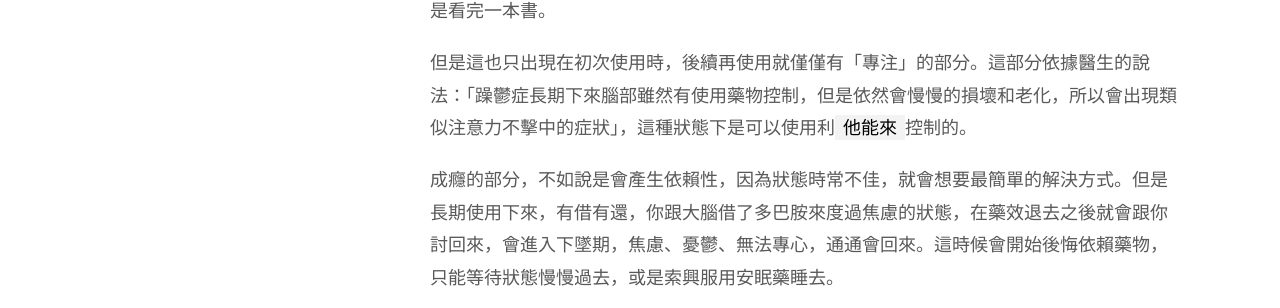
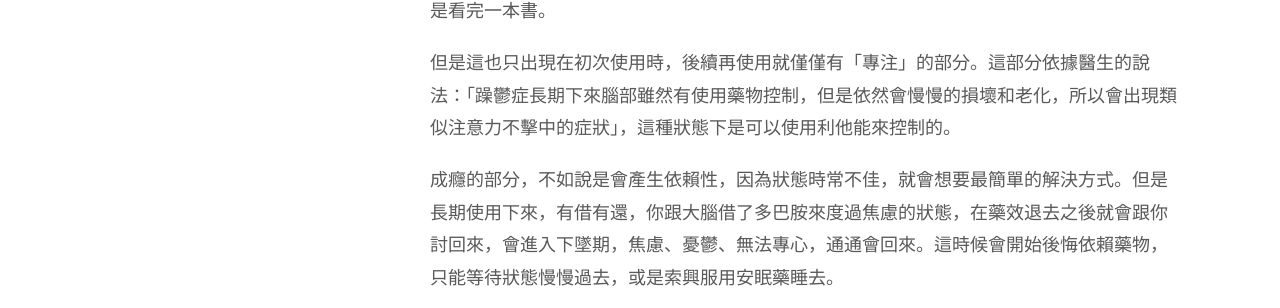
Before and after one commit to zenkarsha/blog, a Jekyll site: the page built from _posts/2022-08-02-about-ritalin.markdown, in a window 1280 px wide and 1091 px high. Shown: the part 675-983 px from the top of the window. Built offline with Jekyll 4.4.1, drawn with Linux system fonts in a browser that asks for light colours.

Commit message:
remove highlight

```diff
--- a/_posts/2022-08-02-about-ritalin.markdown
+++ b/_posts/2022-08-02-about-ritalin.markdown
@@ -21,7 +21,7 @@ title: "About Ritalin"
 
 其中提到「憂鬱症患者前額葉皮質區普遍低落看起來像ADD的症狀」，這部分確實有感覺到，初次使用利他能的時候，有感覺情緒整體轉換到類似「輕躁」的狀態，也可以比較專心的做事或是看完一本書。
 
-但是這也只出現在初次使用時，後續再使用就僅僅有「專注」的部分。這部分依據醫生的說法：「躁鬱症長期下來腦部雖然有使用藥物控制，但是依然會慢慢的損壞和老化，所以會出現類似注意力不擊中的症狀」，這種狀態下是可以使用利`他能來`控制的。
+但是這也只出現在初次使用時，後續再使用就僅僅有「專注」的部分。這部分依據醫生的說法：「躁鬱症長期下來腦部雖然有使用藥物控制，但是依然會慢慢的損壞和老化，所以會出現類似注意力不擊中的症狀」，這種狀態下是可以使用利他能來控制的。
 
 成癮的部分，不如說是會產生依賴性，因為狀態時常不佳，就會想要最簡單的解決方式。但是長期使用下來，有借有還，你跟大腦借了多巴胺來度過焦慮的狀態，在藥效退去之後就會跟你討回來，會進入下墜期，焦慮、憂鬱、無法專心，通通會回來。這時候會開始後悔依賴藥物，只能等待狀態慢慢過去，或是索興服用安眠藥睡去。
 
```
